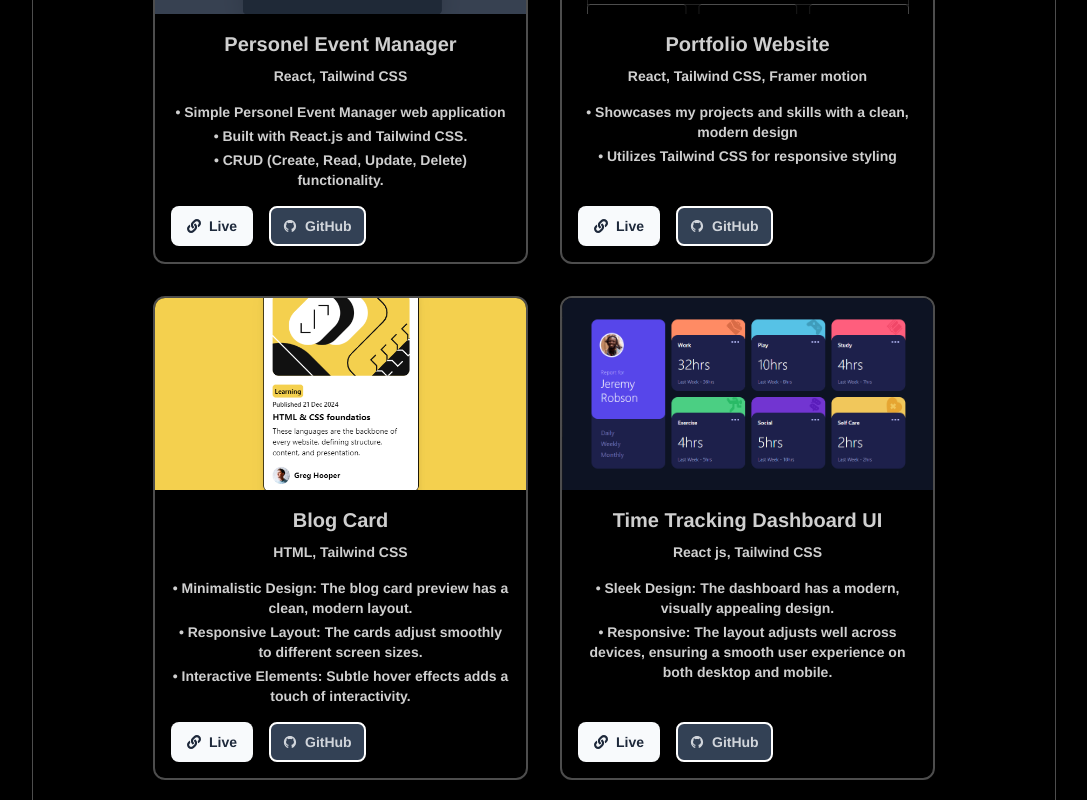
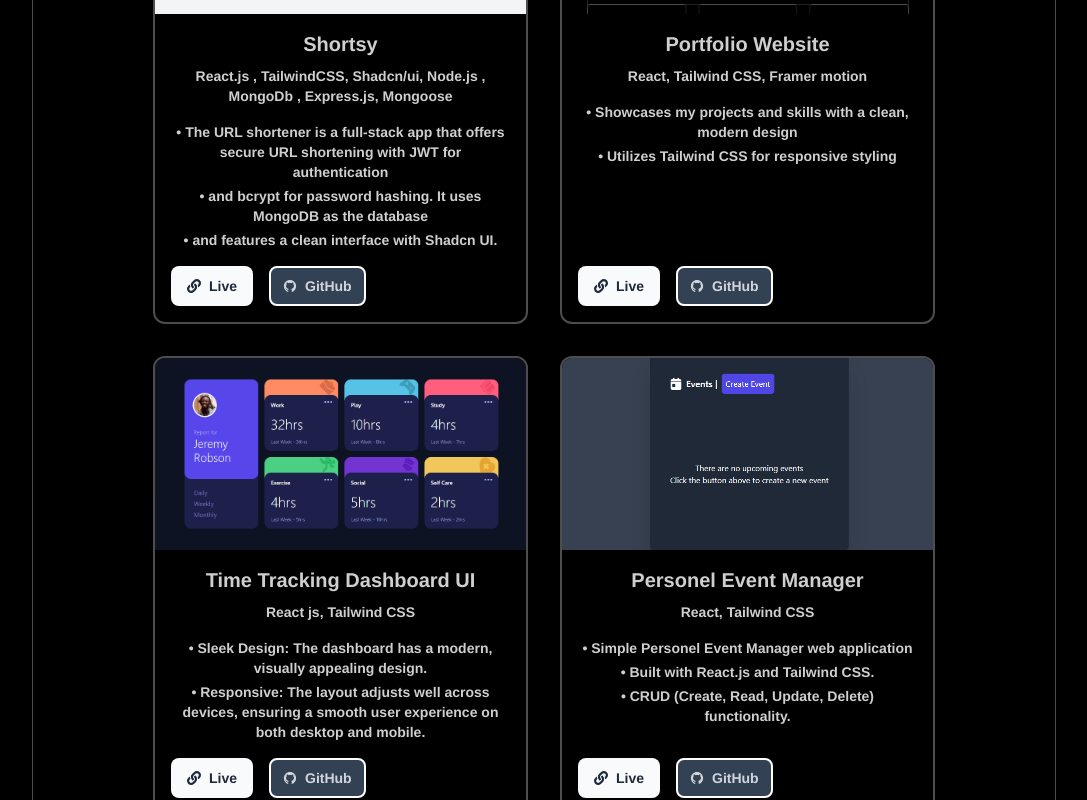
Before and after one commit to faizanr27/react-portfolio, a React (Vite) app: page / in a window 1280 px wide. Shown: the part 1240-2040 px from the top of the page, without its empty margins (96-1183 px from the left). Built offline with nearby package versions, Linux system fonts and the light colour scheme.

Commit message:
Update Projects.jsx

```diff
--- a/src/components/Projects.jsx
+++ b/src/components/Projects.jsx
@@ -6,9 +6,55 @@ import project3 from "../assets/project3.webp";
 import project4 from "../assets/project4.png";
 import blog from '../assets/blog.png'
 import time from '../assets/time.png'
+import urlss from '../assets/urlss.png'
 
 const Projects = () => {
     const projects = [
+        {
+            img: urlss,
+            title: "Shortsy",
+            description: [
+              "The URL shortener is a full-stack app that offers secure URL shortening with JWT for authentication",
+              "and bcrypt for password hashing. It uses MongoDB as the database",
+                "and features a clean interface with Shadcn UI."
+            ],
+            techStack:
+              "React.js , TailwindCSS, Shadcn/ui, Node.js , MongoDb , Express.js, Mongoose",
+            links: {
+              site: "https://url-shortner-azure-six.vercel.app/",
+              github: "https://github.com/faizanr27/url-shortner",
+            },
+          },
+
+        {
+            img: project4,
+            title: "Portfolio Website",
+            description: [
+              "Showcases my projects and skills with a clean, modern design",
+              "Utilizes Tailwind CSS for responsive styling"
+            ],
+            techStack:
+              "React, Tailwind CSS, Framer motion",
+            links: {
+              site: "https://faizan-raza.vercel.app/",
+              github: "https://github.com/faizanr27/react-portfolio",
+            },
+          },
+
+          {
+            img: time,
+            title: "Time Tracking Dashboard UI",
+            description: [
+              "Sleek Design: The dashboard has a modern, visually appealing design.",
+              "Responsive: The layout adjusts well across devices, ensuring a smooth user experience on both desktop and mobile.",
+            ],
+            techStack:
+              "React js, Tailwind CSS",
+            links: {
+              site: "https://time-tracking-dashboard-ui.vercel.app/",
+              github: "https://github.com/faizanr27/Time-tracking-dashboard-UI",
+            },
+          },
         {
           img: project1,
           title: "Personel Event Manager",
@@ -23,21 +69,7 @@ const Projects = () => {
             github: "https://github.com/faizanr27/Event",
           },
         },
-        {
-            img: project4,
-            title: "Portfolio Website",
-            description: [
-              "Showcases my projects and skills with a clean, modern design",
-              "Utilizes Tailwind CSS for responsive styling"
-            ],
-            techStack:
-              "React, Tailwind CSS, Framer motion",
-            links: {
-              site: "https://faizan-raza.vercel.app/",
-              github: "https://github.com/faizanr27/react-portfolio",
-            },
-          },
-          {
+         {
             img: blog,
             title: "Blog Card",
             description: [
@@ -52,20 +84,7 @@ const Projects = () => {
               github: "https://github.com/faizanr27/Blog-preview-card",
             },
           },
-          {
-            img: time,
-            title: "Time Tracking Dashboard UI",
-            description: [
-              "Sleek Design: The dashboard has a modern, visually appealing design.",
-              "Responsive: The layout adjusts well across devices, ensuring a smooth user experience on both desktop and mobile.",
-            ],
-            techStack:
-              "React js, Tailwind CSS",
-            links: {
-              site: "https://time-tracking-dashboard-ui.vercel.app/",
-              github: "https://github.com/faizanr27/Time-tracking-dashboard-UI",
-            },
-          },
+
         {
           img: project2,
           title: "Blogr Landing Page",
```
